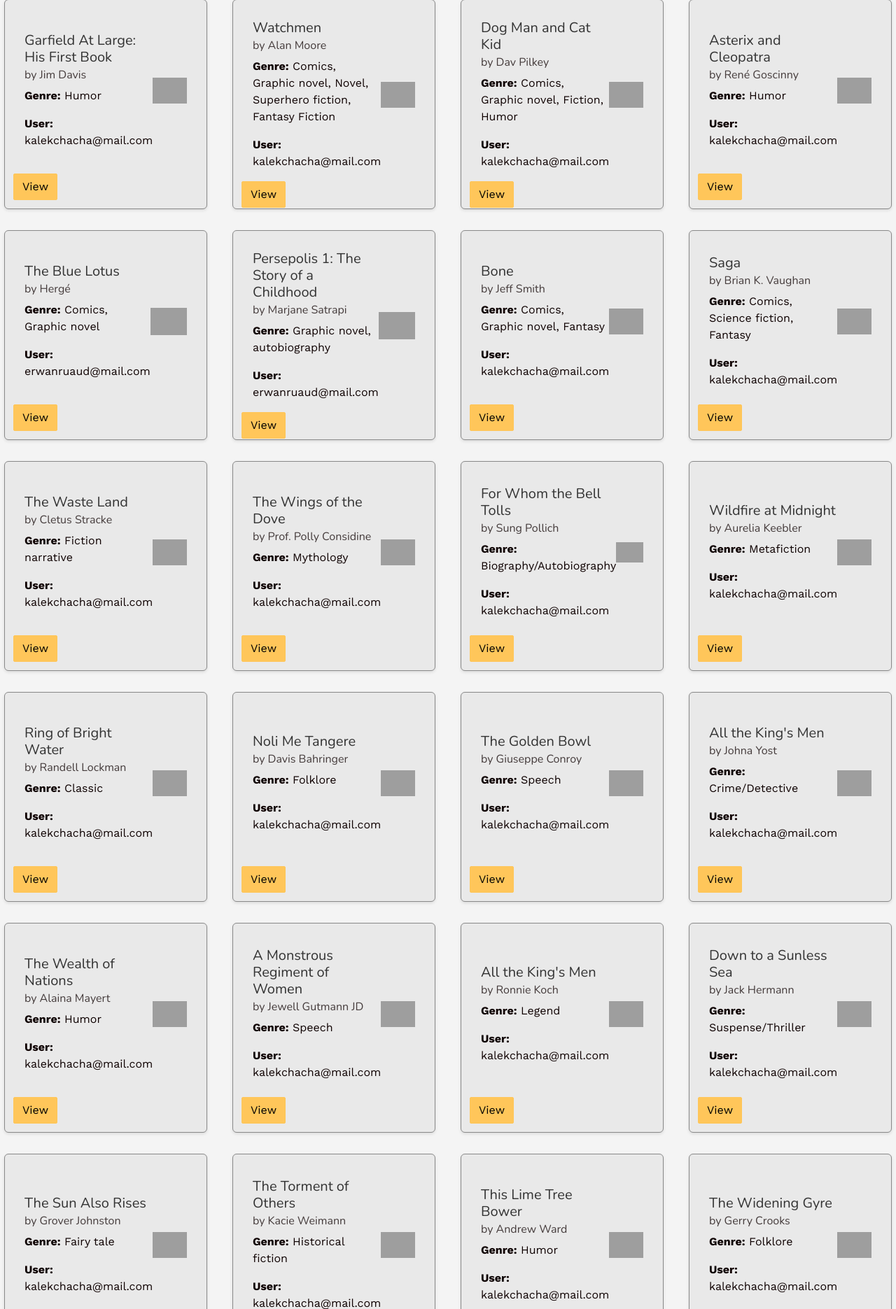
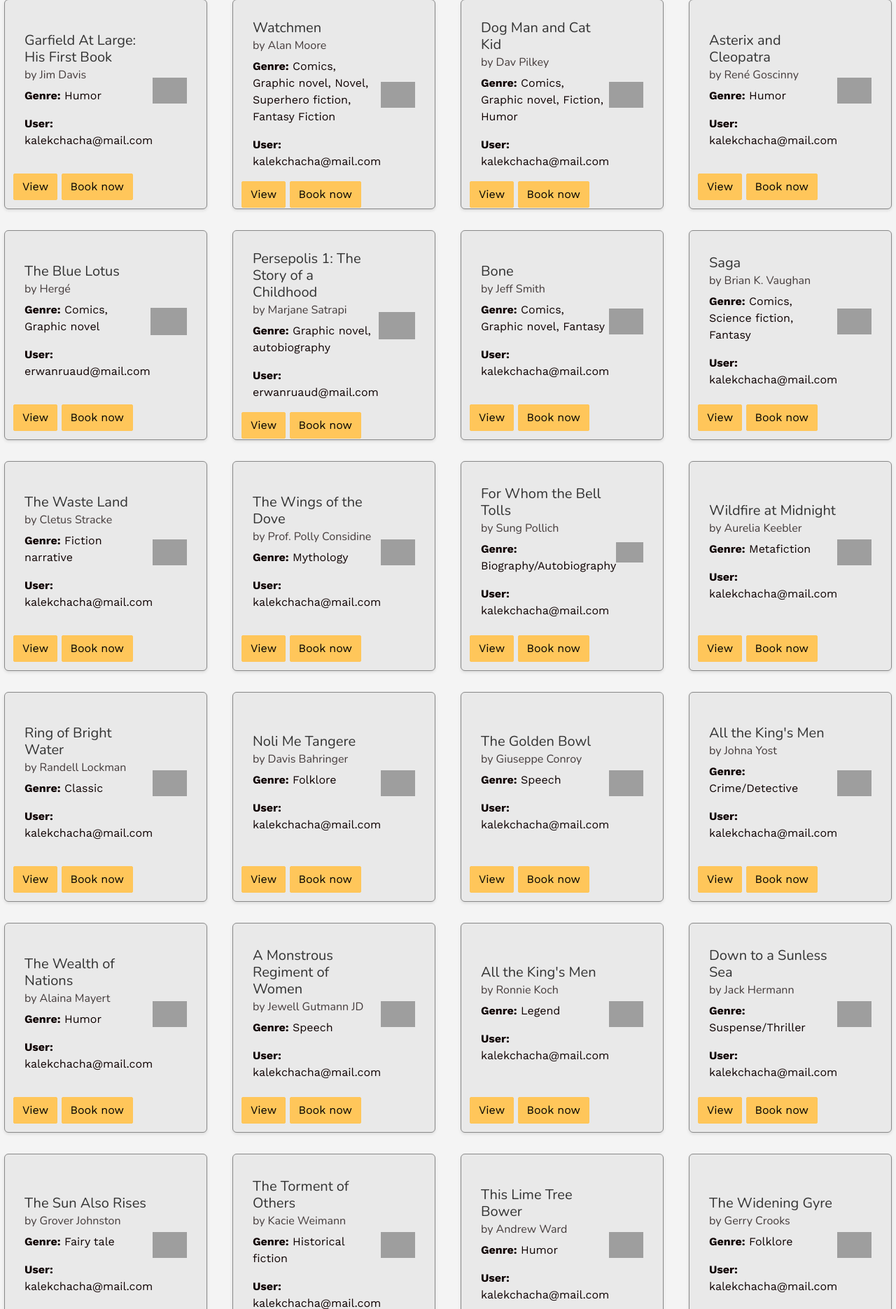
Before and after one commit to robinbruno/comixbnb, a Rails app: page / in a window 1280 px wide. Shown: the part 127-1998 px from the top of the page at 70% size. Run offline with Rails 7, Linux system fonts and the light colour scheme; data comes from the database, SQL or seed files in the repository; style sheets or scripts are compiled from the project's sources; some libraries are stand-ins or nearby versions; grey boxes are pictures that could not be loaded.

Commit message:
lessbootstrappy02

```diff
--- a/app/views/comics/index.html.erb
+++ b/app/views/comics/index.html.erb
@@ -16,6 +16,7 @@
         </div>
           <div>
           <%= link_to "View", comic, class: "btn btn-info" %>
+          <%= link_to "Book now", comic, class: "btn btn-info" %>
           </div>
       </div>
     </div>
```
